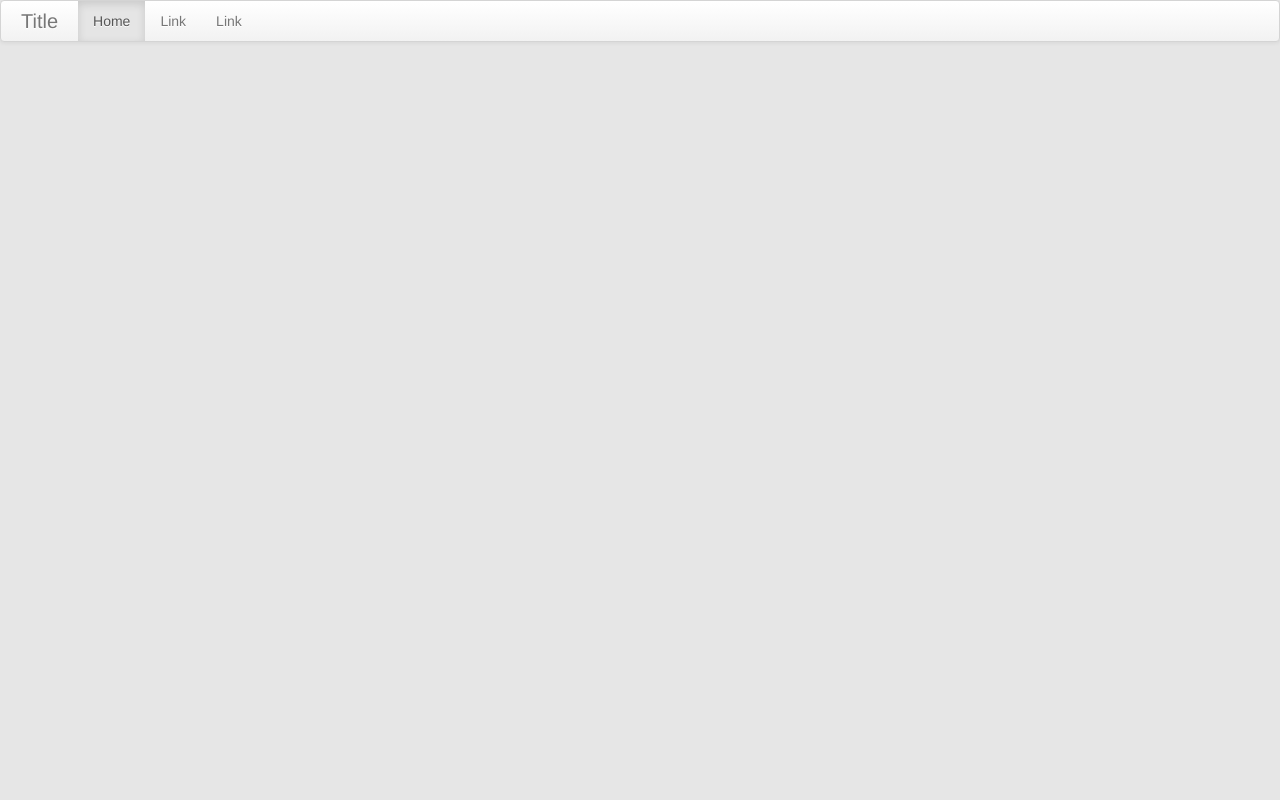
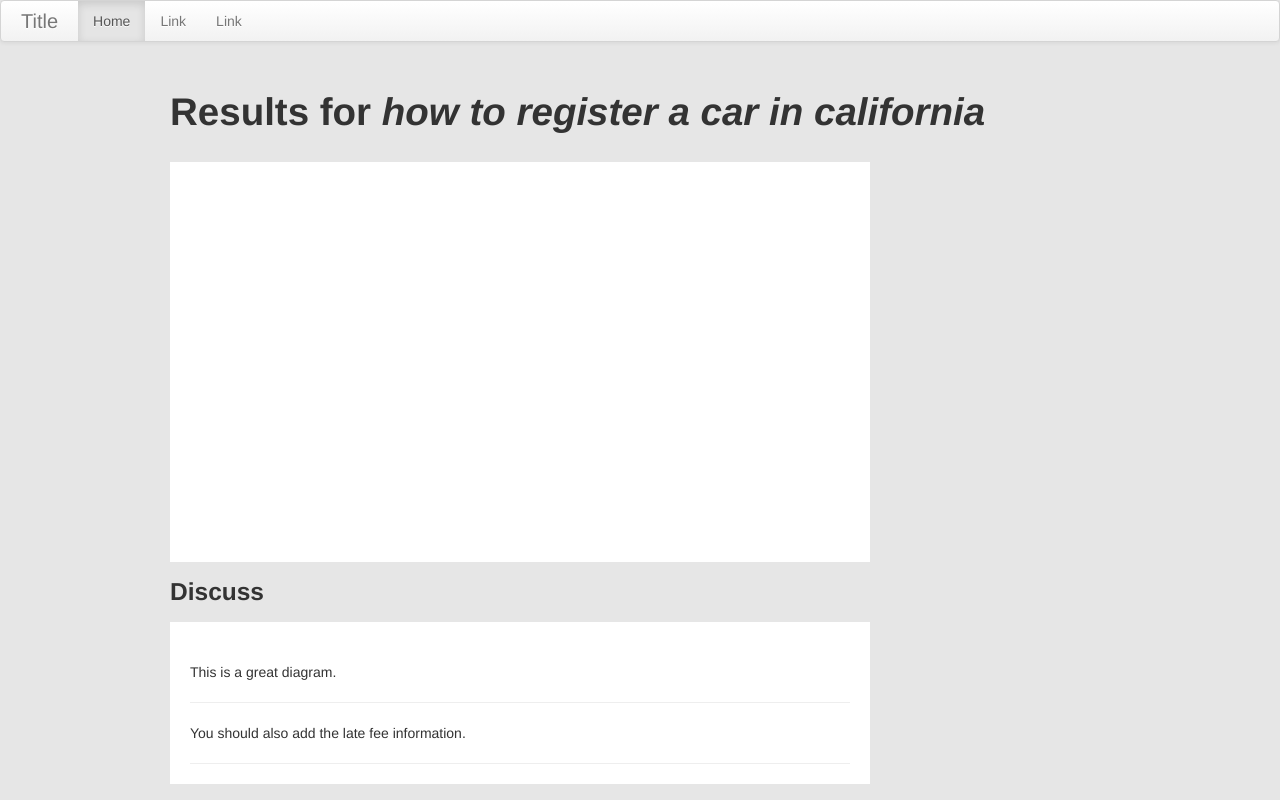
Before and after one commit to danishmughal/wikiflow, a Rails app: page /view in a window 1280 px wide. Run offline with Rails 7, Linux system fonts and the light colour scheme; style sheets or scripts are compiled from the project's sources; parts of the project's set-up code (start-up, migrations or seed data) failed here and were passed over; some libraries are stand-ins or nearby versions.

Commit message:
diagram view

```diff
--- a/app/assets/stylesheets/z-edits.css.scss
+++ b/app/assets/stylesheets/z-edits.css.scss
@@ -14,7 +14,7 @@ body {
 }
 
 .title-overlay {
-	opacity: 0.5;
+	opacity: 0.6;
 	height: 75px;
 	background: #000;
 	position: absolute;
@@ -27,3 +27,18 @@ body {
 	margin: 10px;
 	font-size: 18px;
 }
+
+.diagram {
+	background: #fff;
+	height: 400px;
+}
+
+.comment-box {
+	background: #fff;
+	padding: 20px;
+}
+
+.comment {
+	border-bottom: 1px solid #eee;
+	padding: 20px 0px;
+}
--- a/app/views/main/view-diagram.html.erb
+++ b/app/views/main/view-diagram.html.erb
@@ -0,0 +1,28 @@
+<div class="container">
+	<div class="row">
+		<div class="span12">
+			<div class="query">
+				<h1>Results for <em>how to register a car in california</em></h1>
+			</div>
+		</div>
+	</div>
+	<div class="row">
+		<div class="span9">
+			<div class="diagram">
+			</div>
+			<div class="comments">
+				<h3>Discuss</h3>
+				<div class="comment-box">
+					<div class="comment">
+						This is a great diagram.
+					</div>
+					<div class="comment">
+						You should also add the late fee information.
+					</div>
+				</div>
+			</div>
+		</div>
+		</div class="span4">
+		</div>
+	</div>
+</div>
```
Also changed, not shown: app/views/main/search.html.erb (+15 -5 lines).
